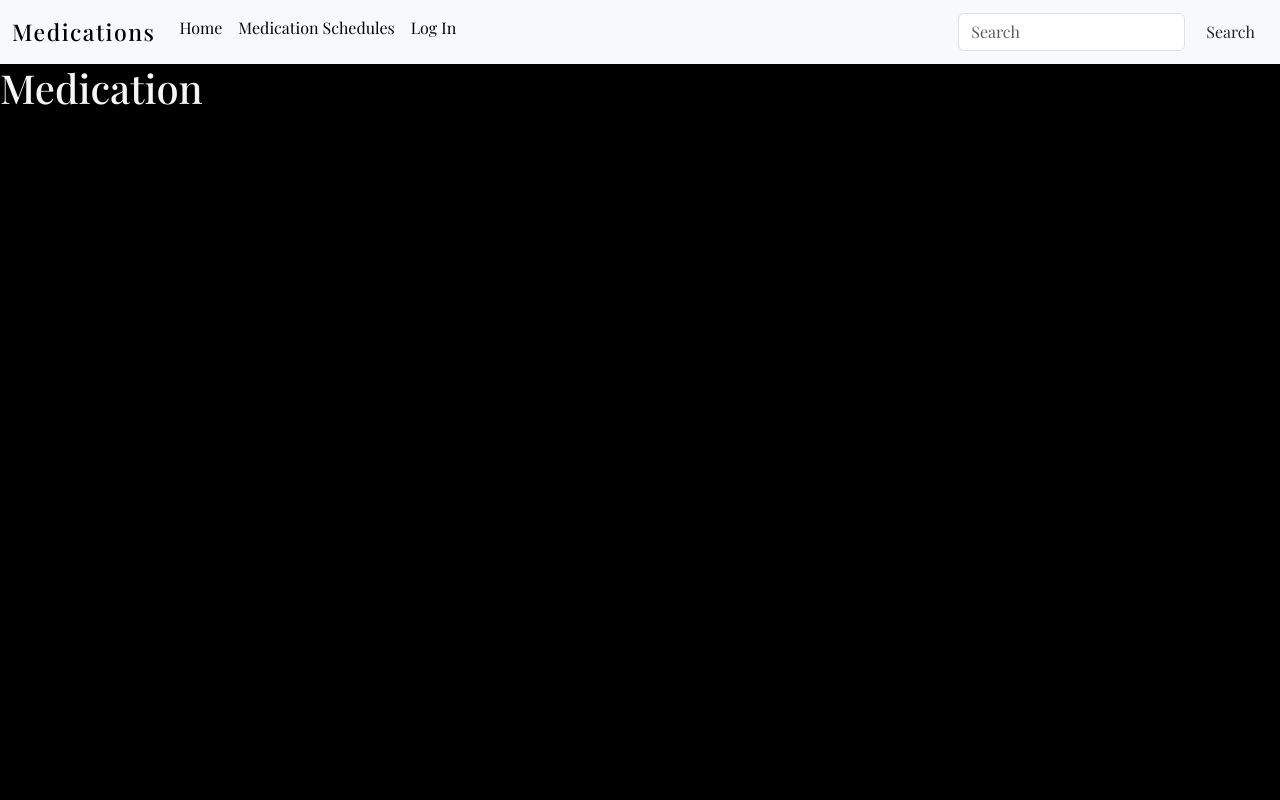
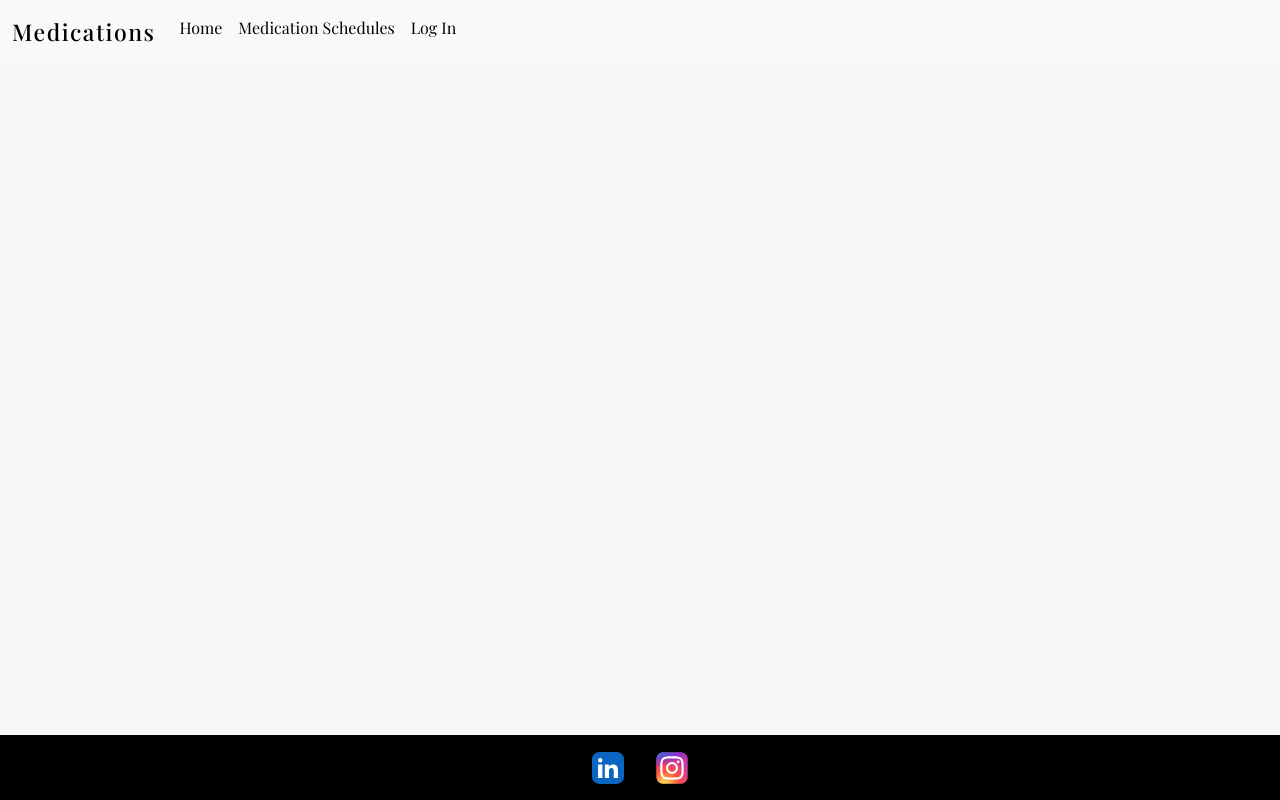
Before and after one commit to rimanfarhood/Django-practice, a Django app: page / in a window 1280 px wide. Run offline with Django 5.2, Linux system fonts and the light colour scheme; some libraries are stand-ins or nearby versions; some web fonts are replaced.

Commit message:
Add footer and style footer

```diff
--- a/static/css/base.css
+++ b/static/css/base.css
@@ -21,9 +21,9 @@
 /* Main */
 
 html, body {
-    background-color: var(--black);
+    background-color: var(--off-White);
     color: var(--off-White);
-    min-height: 100%;
+    height: 100%;
 }
 
 body {
@@ -34,13 +34,24 @@ body {
 
 main {
     flex: 1 0 auto;
-    background-color: var(--off-White);
+
 }
 
 /* Footer */
 
 footer {
     flex-shrink: 0;
+    display: flex;
+    background-color: var(--black);
+    flex-direction: row;
+    justify-content: center;
+    align-items: center;
+    border-top: var(--border);
+}
+
+.social-icon {
+    height: 2rem;
+    margin: 1rem;
 }
 
 /* Headers */
--- a/templates/base.html
+++ b/templates/base.html
@@ -23,7 +23,10 @@
 </head>
 <body>
     {% include 'includes/header.html' %}
-
-     <h1>Medication</h1>
+    <main>
+        {% block content %}
+        {% endblock %}
+    </main>
+    {% include 'includes/footer.html' %}
 </body>
 </html>
--- /dev/null
+++ b/templates/includes/footer.html
@@ -0,0 +1,11 @@
+{% load static %}
+
+<footer>
+    <!-- Social Media icons -->
+    <a href="" target="_blank" rel="noopener" aria-label="LinkedIn - Opens in a new tab">
+        <img src="{% static '/icons/linkedin-app-icon.svg' %}" alt="LinkedIn Icon" class="social-icon">
+    </a>
+    <a href="" target="_blank" rel="noopener" aria-label="Instagram - Opens in a new tab">
+        <img src="{% static '/icons/ig-instagram-icon.svg' %}" alt="Instagram Icon" class="social-icon">
+    </a>
+</footer>
--- a/templates/includes/header.html
+++ b/templates/includes/header.html
@@ -21,11 +21,6 @@
                         <a class="nav-link" href="#">Log In</a>
                     </li>
                 </ul>
-                <!-- Form for search bar -->
-                <form class="d-flex" role="search">
-                    <input class="form-control me-2" type="search" placeholder="Search" aria-label="Search">
-                    <button class="btn btn-outline search" type="submit">Search</button>
-                </form>
             </div>
         </div>
     </nav>
```
Also changed, not shown: static/icons/ig-instagram-icon.svg (added), static/icons/linkedin-app-icon.svg (added).
